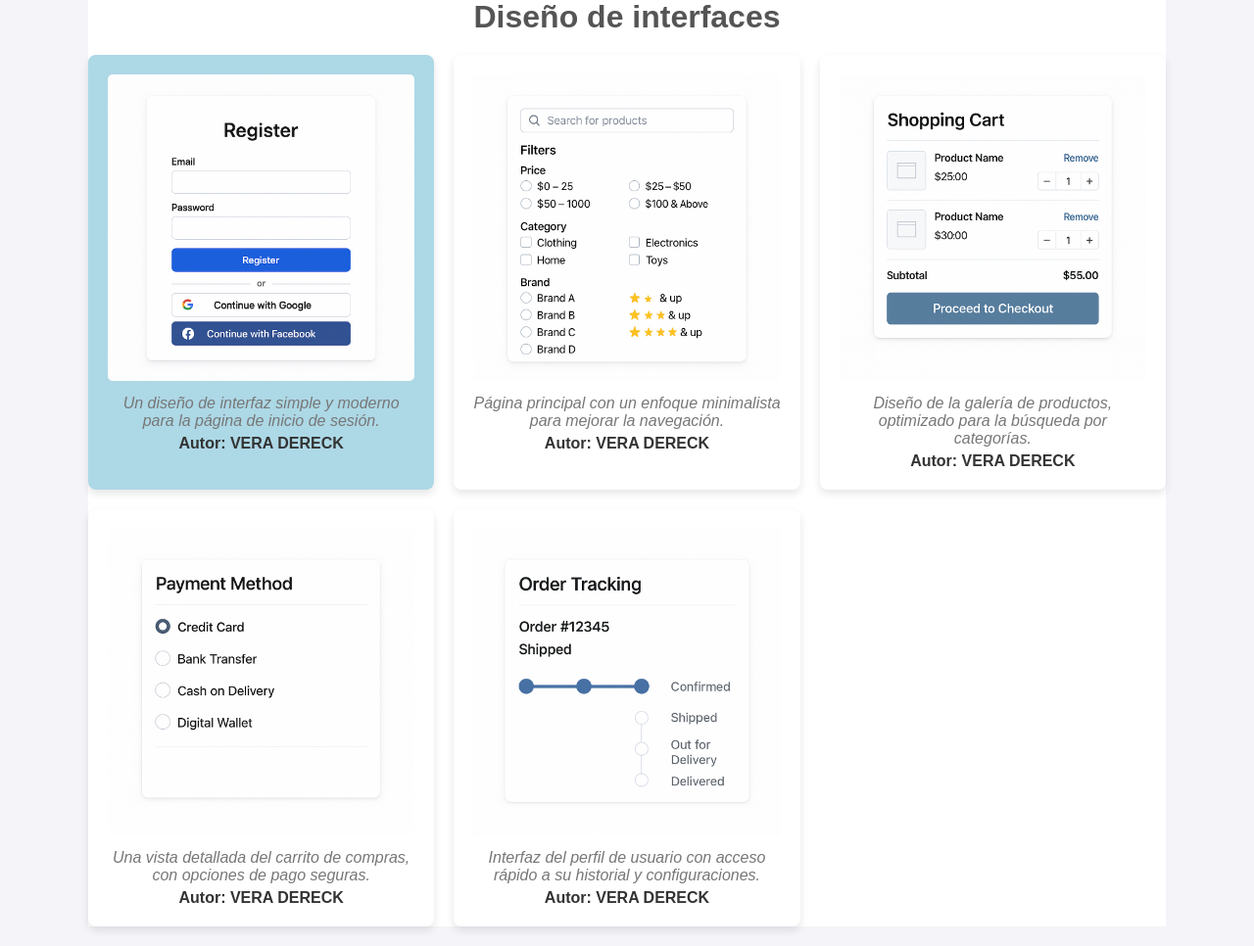
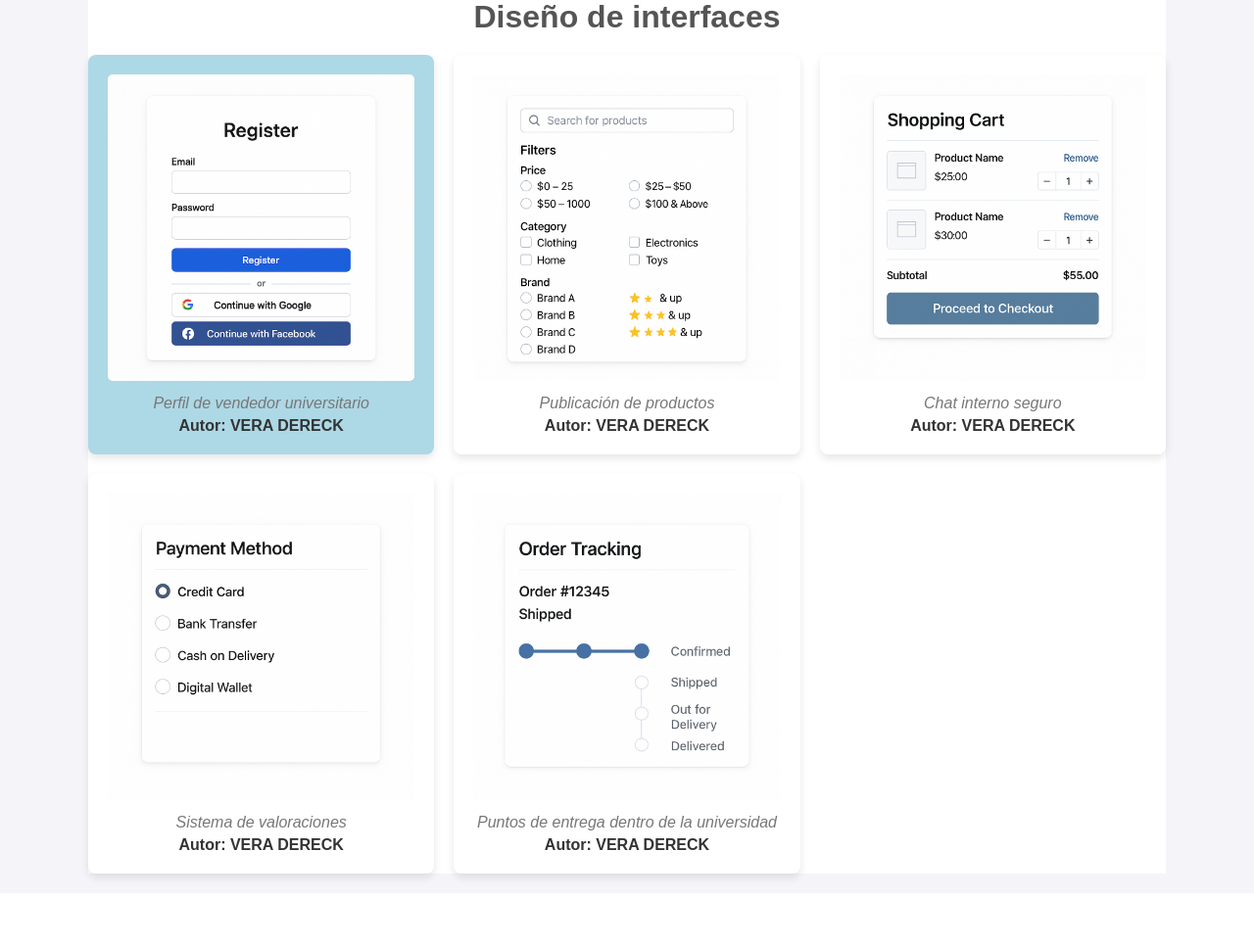
Before and after one commit to Joshueespi60/Historiasdeusuario, a PHP site: page /labelsdisenos/disenodereck.php in a window 1280 px wide. Shown: the part 198-1164 px from the top of the page at 98% size. After the commit the page ends 1100 px from the top, so only its background shows below. Run offline with PHP 8.4, Linux system fonts and the light colour scheme.

Commit message:
Se añadio descripciones

```diff
--- a/labelsdisenos/disenodereck.php
+++ b/labelsdisenos/disenodereck.php
@@ -31,31 +31,31 @@
 
                 <div class="card card-design-interface" style="background-color: lightblue;">
                     <img src="../imagenes/3.png" alt="Diseño de interfaz de login">
-                    <div class="card-description">Un diseño de interfaz simple y moderno para la página de inicio de sesión.</div>
+                    <div class="card-description">Perfil de vendedor universitario</div>
                     <div class="card-author">Autor: VERA DERECK</div>
                 </div>
 
                 <div class="card card-design-interface">
                     <img src="../imagenes/4.png" alt="Diseño de la página principal">
-                    <div class="card-description">Página principal con un enfoque minimalista para mejorar la navegación.</div>
+                    <div class="card-description">Publicación de productos</div>
                     <div class="card-author">Autor: VERA DERECK</div>
                 </div>
 
                 <div class="card card-design-interface">
                     <img src="../imagenes/5.png" alt="Diseño de la página de productos">
-                    <div class="card-description">Diseño de la galería de productos, optimizado para la búsqueda por categorías.</div>
+                    <div class="card-description">Chat interno seguro</div>
                     <div class="card-author">Autor: VERA DERECK</div>
                 </div>
 
                 <div class="card card-design-interface">
                     <img src="../imagenes/6.png" alt="Diseño de carrito de compras">
-                    <div class="card-description">Una vista detallada del carrito de compras, con opciones de pago seguras.</div>
+                    <div class="card-description">Sistema de valoraciones</div>
                     <div class="card-author">Autor: VERA DERECK</div>
                 </div>
 
                 <div class="card card-design-interface">
                     <img src="../imagenes/7.png" alt="Diseño del perfil de usuario">
-                    <div class="card-description">Interfaz del perfil de usuario con acceso rápido a su historial y configuraciones.</div>
+                    <div class="card-description">Puntos de entrega dentro de la universidad</div>
                     <div class="card-author">Autor: VERA DERECK</div>
                 </div>
 
```
